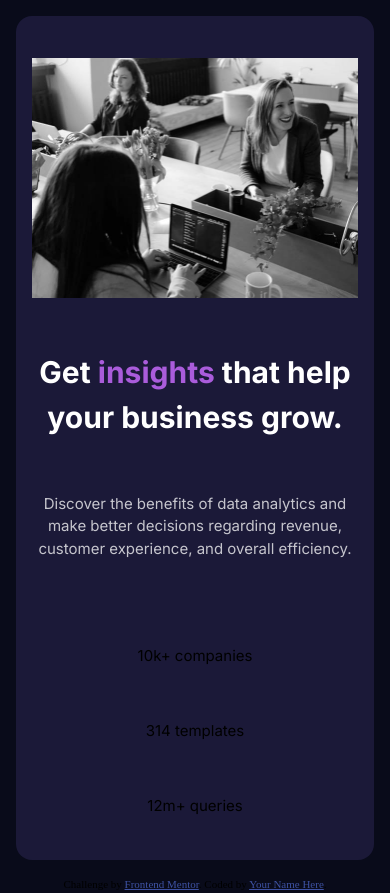
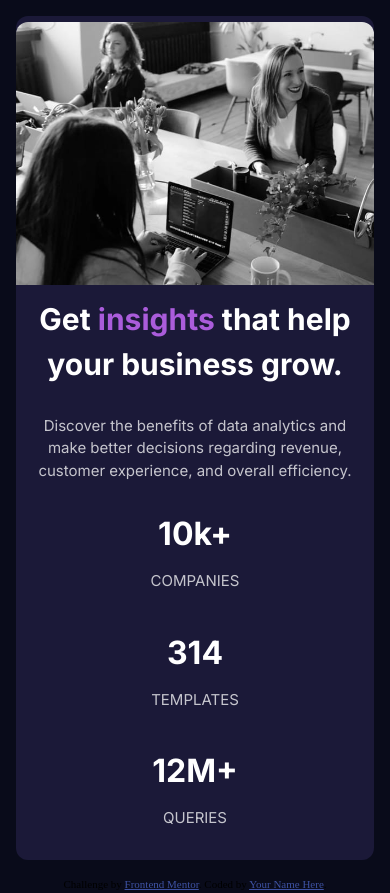
Before and after one commit to FelipinDR/frontendmentor05, a plain HTML site: page index.html in a window 390 px wide. Drawn offline with Linux system fonts and the light colour scheme.

Commit message:
Finished mobile version

```diff
--- a/index.html
+++ b/index.html
@@ -27,9 +27,9 @@
   <p class="information">Discover the benefits of data analytics and make better decisions regarding revenue, customer
   experience, and overall efficiency.</p>
 
-  <p class="companies">10k+ companies</p>
-  <p class="templates">314 templates</p>
-  <p class="queries">12m+ queries</p>
+  <p class="companies-number">10k+</p> <p class="companies">companies</p>
+  <p class="templates-number">314</p><p class="templates">templates</p>
+  <p class="queries-number">12m+</p><p class="queries"> queries</p>
   </div>
   </main>
   <div class="attribution">
--- a/style.css
+++ b/style.css
@@ -69,7 +69,7 @@ main{
     align-items: center;
     justify-content: center;
     margin: 1rem;
-    border-radius: 1rem;
+    border-radius: 0.75rem;
     background-color: var(--card-background);
     font-family: var(--font-family-1);
 }
@@ -80,6 +80,9 @@ main{
     font-size: 30px;
     text-align: center;
 }
+img{
+    border-radius: 0.75rem 0.75rem 0 0 ;
+}
 span{
     color:var(--violet);
 }
@@ -87,13 +90,27 @@ span{
     display:grid;
     place-items: center;
     min-height: 100vh;
-    padding: 1rem;
 }
 p{
     font-size: 15px;
+    color:var(--white-p)
 }
 .information{
     text-align: center;
-    color:var(--white-p);
     margin-bottom:2rem;
+    margin: 1rem;
 }
+.companies-number,.templates-number,.queries-number{
+    color: var(--white);
+    font-weight: 700;
+    font-size: 2rem;
+}
+.queries-number{
+    text-transform: uppercase;
+}
+.companies,.templates,.queries{
+    text-transform: uppercase;
+    font-family: var(--font-family-1);
+    font-size: 400;
+    margin-bottom: 1.5rem;
+}
```
